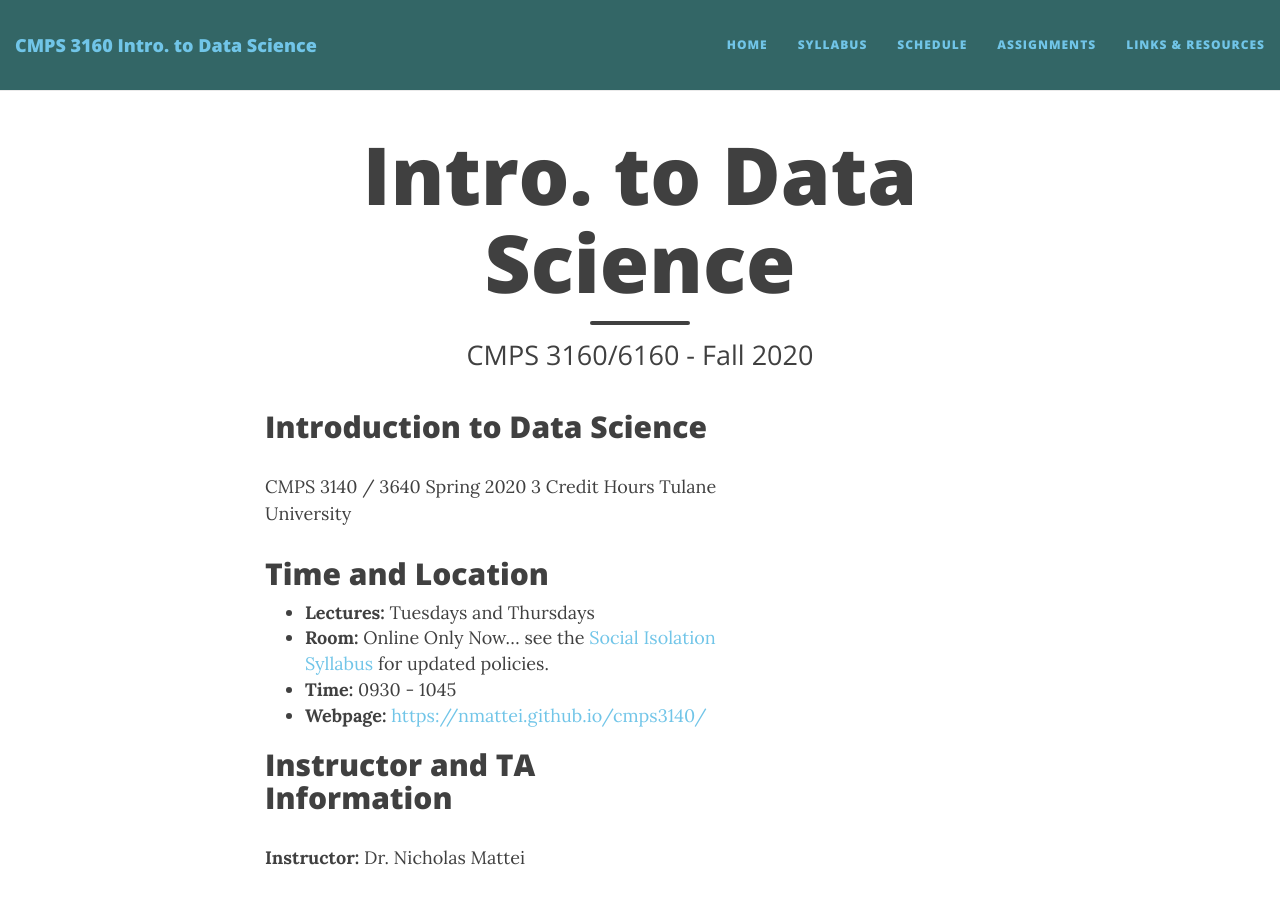
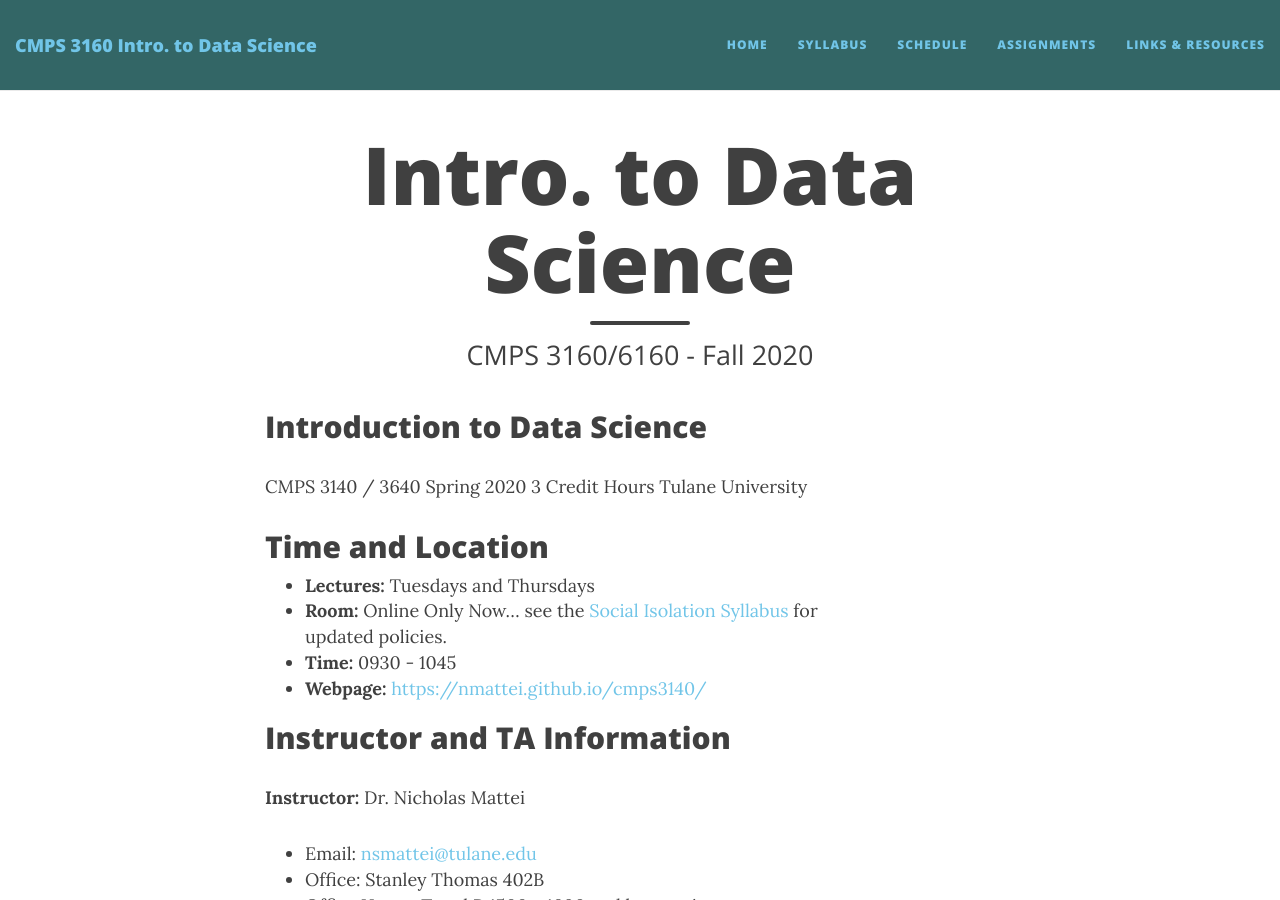
Before and after one commit to nmattei/cmps3160, a Jekyll site: the page built from index.md, in a window 1280 px wide and 900 px high. Built offline with Jekyll 4.4.1, drawn with Linux system fonts in a browser that asks for light colours; nearby versions of some CDN libraries.

Commit message:
no message

```diff
--- a/_layouts/page.html
+++ b/_layouts/page.html
@@ -6,7 +6,7 @@
 
 <div class="container" role="main">
   <div class="row">
-    <div class="col-lg-5 col-lg-offset-2 col-md-5 col-md-offset-1">
+    <div class="col-lg-6 col-lg-offset-2 col-md-15 col-md-offset-1">
       {{ content }}
 	    {% if page.comments %}
         <div class="disqus-comments">
```
